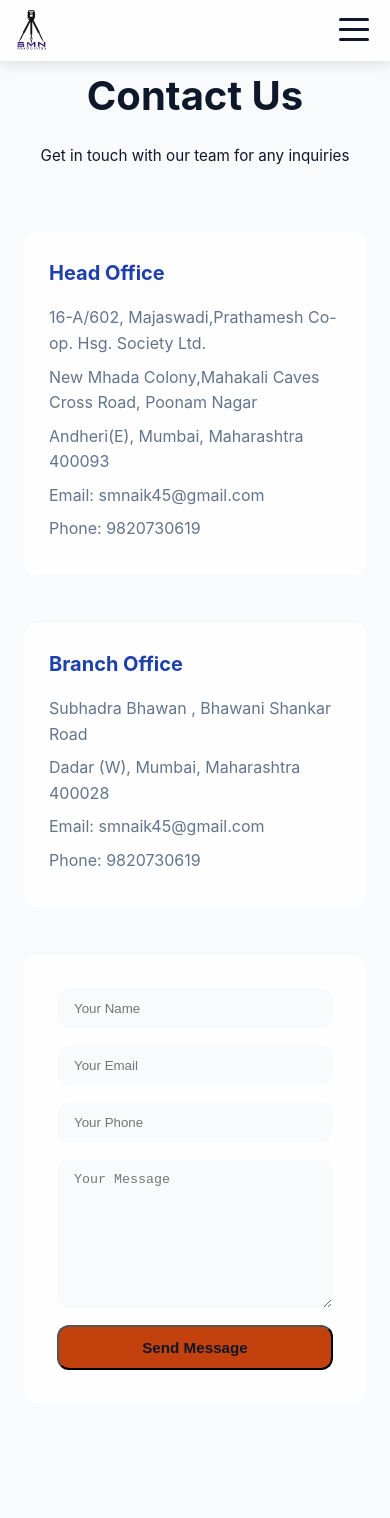
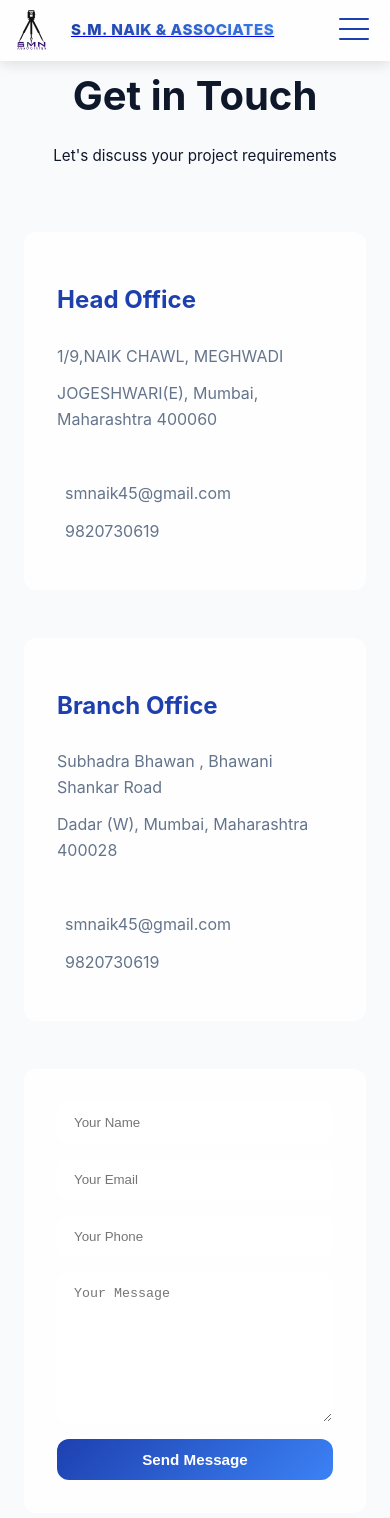
Before and after one commit to s-parkar/company-site, a React (Vite) app: page /contact in a window 390 px wide. Shown: the top 1518 px of the page. Before the commit the page ends 1467 px from the top, so only its background shows below. Built offline with nearby package versions, Linux system fonts and the light colour scheme; what @cloudinary/url-gen would draw is missing.

Commit message:
Added video background, enhanced transitions, and improved project section styling

```diff
--- a/src/App.css
+++ b/src/App.css
@@ -1,5 +1,6 @@
 .contact-section {
   padding: 4rem 0;
+  background: linear-gradient(135deg, rgba(255,255,255,0.1) 0%, rgba(255,255,255,0.05) 100%);
 }
 
 .contact-content {
@@ -17,26 +18,56 @@
 
 .office-location {
   background: var(--glass-bg);
-  padding: 1.5rem;
+  padding: 2rem;
   border-radius: var(--border-radius);
   border: 1px solid var(--glass-border);
   transition: var(--transition);
+  backdrop-filter: blur(10px);
+  -webkit-backdrop-filter: blur(10px);
 }
 
 .office-location:hover {
   transform: translateY(-5px);
   box-shadow: var(--shadow-md);
+  border-color: var(--primary-light);
 }
 
 .office-location h3 {
   color: var(--primary-color);
-  margin-bottom: 1rem;
-  font-size: 1.25rem;
+  margin-bottom: 1.5rem;
+  font-size: 1.5rem;
+  display: flex;
+  align-items: center;
+  gap: 0.5rem;
 }
 
 .office-location p {
   color: var(--text-light);
-  margin-bottom: 0.5rem;
+  margin-bottom: 0.75rem;
+  font-size: 1rem;
+  line-height: 1.6;
+}
+
+.location-icon {
+  font-size: 1.5rem;
+  color: var(--primary-color);
+  margin-bottom: 1rem;
+}
+
+.contact-details {
+  margin-top: 1.5rem;
+  padding-top: 1.5rem;
+  border-top: 1px solid var(--glass-border);
+}
+
+.contact-details p {
+  display: flex;
+  align-items: center;
+  gap: 0.5rem;
+}
+
+.contact-details i {
+  color: var(--primary-color);
 }
 
 .contact-form {
@@ -46,6 +77,8 @@
   padding: 2rem;
   border-radius: var(--border-radius);
   border: 1px solid var(--glass-border);
+  backdrop-filter: blur(10px);
+  -webkit-backdrop-filter: blur(10px);
 }
 
 .contact-form input,
@@ -54,21 +87,47 @@
   padding: 0.75rem 1rem;
   border: 1px solid var(--glass-border);
   border-radius: var(--border-radius);
-  background: var(--background-light);
+  background: rgba(255, 255, 255, 0.05);
   color: var(--text-dark);
   transition: var(--transition);
+  backdrop-filter: blur(5px);
+  -webkit-backdrop-filter: blur(5px);
 }
 
 .contact-form input:focus,
 .contact-form textarea:focus {
   outline: none;
   border-color: var(--primary-light);
-  box-shadow: 0 0 0 2px rgba(59, 130, 246, 0.1);
+  box-shadow: 0 0 15px rgba(59, 130, 246, 0.2);
+  transform: translateY(-2px);
 }
 
 .contact-form textarea {
   min-height: 150px;
   resize: vertical;
+}
+
+.contact-form button {
+  background: var(--gradient-primary);
+  color: var(--white);
+  padding: 0.75rem 1.5rem;
+  border-radius: var(--border-radius);
+  border: none;
+  font-weight: 600;
+  transition: var(--transition);
+  cursor: pointer;
+  backdrop-filter: blur(5px);
+  -webkit-backdrop-filter: blur(5px);
+}
+
+.contact-form button:hover {
+  transform: translateY(-2px);
+  box-shadow: var(--shadow-md);
+}
+
+.contact-form button:disabled {
+  opacity: 0.7;
+  cursor: not-allowed;
 }
 
 @media (max-width: 768px) {
--- a/src/components/Navbar.jsx
+++ b/src/components/Navbar.jsx
@@ -2,6 +2,7 @@ import React, { useState, useEffect } from 'react';
 import { Link, useLocation } from 'react-router-dom';
 import { motion, AnimatePresence } from 'framer-motion';
 import '../styles/hamburger.css';
+import '../styles/navbar.css';
 
 const Navbar = ({ onQuoteClick }) => {
   const [isMenuOpen, setIsMenuOpen] = useState(false);
@@ -25,12 +26,17 @@ const Navbar = ({ onQuoteClick }) => {
     <nav id="navbar">
       <div className="container">
         <Link to="/" className="logo">
+          <motion.div style={{ display: 'flex', alignItems: 'center', gap: '1rem' }}>
             <motion.img
               src="/assets/img/logo.svg"
               alt="S . M . NAIK & ASSOCIATES Logo"
               whileHover={{ scale: 1.05 }}
               transition={{ duration: 0.2 }}
             />
+            <motion.h1 className="company-name">
+              S.M. NAIK & ASSOCIATES
+            </motion.h1>
+          </motion.div>
         </Link>
 
         <motion.div
@@ -58,9 +64,9 @@ const Navbar = ({ onQuoteClick }) => {
               </motion.li>
             ))}
             <motion.li variants={menuItemVariants}>
-              <button onClick={onQuoteClick} className="quote-btn">
+              <Link to="/contact" className="quote-btn">
                 Get a Quote
-              </button>
+              </Link>
             </motion.li>
           </ul>
         </motion.div>
--- a/src/components/WebView.jsx
+++ b/src/components/WebView.jsx
@@ -24,27 +24,53 @@ const WebView = ({ url, title }) => {
         return (
           <section id="contact" className="contact-section">
             <div className="container">
-              <div className="section-header">
-                <h2>Contact Us</h2>
-                <p>Get in touch with our team for any inquiries</p>
-              </div>
+              <motion.div
+                className="section-header"
+                initial={{ opacity: 0, y: -20 }}
+                animate={{ opacity: 1, y: 0 }}
+                transition={{ duration: 0.6 }}
+              >
+                <h2>Get in Touch</h2>
+                <p>Let's discuss your project requirements</p>
+              </motion.div>
               <div className="contact-content">
                 <div className="contact-info">
-                  <div className="office-location">
+                  <motion.div
+                    className="office-location"
+                    whileHover={{ scale: 1.02 }}
+                    initial={{ opacity: 0, x: -20 }}
+                    animate={{ opacity: 1, x: 0 }}
+                    transition={{ duration: 0.4 }}
+                  >
+                    <div className="location-icon">
+                      <i className="fas fa-building"></i>
+                    </div>
                     <h3>Head Office</h3>
-                    <p>16-A/602, Majaswadi,Prathamesh Co-op. Hsg. Society Ltd.</p>
-                    <p>New Mhada Colony,Mahakali Caves Cross Road, Poonam Nagar</p>
-                    <p>Andheri(E), Mumbai, Maharashtra 400093</p>
-                    <p>Email: smnaik45@gmail.com</p>
-                    <p>Phone: 9820730619</p>
-                  </div>
-                  <div className="office-location">
+                    <p>1/9,NAIK CHAWL, MEGHWADI </p>
+                    <p>JOGESHWARI(E), Mumbai, Maharashtra 400060</p>
+                    <div className="contact-details">
+                      <p><i className="fas fa-envelope"></i> smnaik45@gmail.com</p>
+                      <p><i className="fas fa-phone"></i> 9820730619</p>
+                    </div>
+                  </motion.div>
+                  <motion.div
+                    className="office-location"
+                    whileHover={{ scale: 1.02 }}
+                    initial={{ opacity: 0, x: 20 }}
+                    animate={{ opacity: 1, x: 0 }}
+                    transition={{ duration: 0.4, delay: 0.2 }}
+                  >
+                    <div className="location-icon">
+                      <i className="fas fa-map-marker-alt"></i>
+                    </div>
                     <h3>Branch Office</h3>
                     <p>Subhadra Bhawan , Bhawani Shankar Road</p>
                     <p>Dadar (W), Mumbai, Maharashtra 400028</p>
-                    <p>Email: smnaik45@gmail.com</p>
-                    <p>Phone: 9820730619</p>
-                  </div>
+                    <div className="contact-details">
+                      <p><i className="fas fa-envelope"></i> smnaik45@gmail.com</p>
+                      <p><i className="fas fa-phone"></i> 9820730619</p>
+                    </div>
+                  </motion.div>
                 </div>
 
                 <form
--- a/src/styles/hamburger.css
+++ b/src/styles/hamburger.css
@@ -19,14 +19,14 @@
 .hamburger-icon span {
   display: block;
   position: absolute;
-  height: 3px;
+  height: 2px;
   width: 100%;
-  background: var(--text-dark);
-  border-radius: 3px;
+  background: var(--primary-color);
+  border-radius: 2px;
   opacity: 1;
   left: 0;
   transform: rotate(0deg);
-  transition: 0.25s ease-in-out;
+  transition: 0.3s ease-in-out;
 }
 
 .hamburger-icon span:nth-child(1) {
@@ -68,5 +68,23 @@
     display: flex;
     align-items: center;
     justify-content: center;
+    width: 40px;
+    height: 40px;
+    border-radius: 50%;
+    background: rgba(255, 255, 255, 0.1);
+    transition: all 0.3s ease;
+  }
+
+  .hamburger:hover {
+    background: rgba(255, 255, 255, 0.2);
+    transform: scale(1.05);
+  }
+
+  .hamburger.active {
+    background: var(--primary-color);
+  }
+
+  .hamburger.active .hamburger-icon span {
+    background: var(--white);
   }
 }
--- a/src/styles/main.css
+++ b/src/styles/main.css
@@ -219,20 +219,21 @@ body {
     background: var(--glass-bg);
     backdrop-filter: blur(16px);
     -webkit-backdrop-filter: blur(16px);
-    padding: 1rem;
+    padding: 1.5rem;
     border-bottom: 1px solid var(--glass-border);
+    overflow-y: auto;
   }
 
   .nav-links.active {
     display: flex;
     flex-direction: column;
-    animation: slideIn 0.3s ease-out;
+    animation: slideIn 0.4s cubic-bezier(0.25, 0.46, 0.45, 0.94);
   }
 
   @keyframes slideIn {
     from {
       opacity: 0;
-      transform: translateY(-10px);
+      transform: translateY(-20px);
     }
     to {
       opacity: 1;
@@ -243,22 +244,26 @@ body {
   .nav-links ul {
     flex-direction: column;
     width: 100%;
-    gap: 0.75rem;
+    gap: 1rem;
   }
 
   .nav-links li {
     width: 100%;
     text-align: center;
     padding: 0.75rem;
-    background: var(--background-alt);
+    background: rgba(255, 255, 255, 0.05);
     border-radius: var(--border-radius);
+    border: 1px solid var(--glass-border);
     transform: translateX(0);
     transition: all 0.3s ease;
+    backdrop-filter: blur(8px);
+    -webkit-backdrop-filter: blur(8px);
   }
 
   .nav-links li:hover {
     transform: translateX(5px);
     background: var(--primary-light);
+    border-color: var(--primary-color);
   }
 
   .nav-links li:hover a {
@@ -271,9 +276,12 @@ body {
 
   .quote-btn {
     width: 100%;
-    margin-top: 1rem;
-    padding: 0.75rem;
+    margin-top: 1.5rem;
+    padding: 0.85rem;
     text-align: center;
+    font-weight: 600;
+    letter-spacing: 0.5px;
+    box-shadow: var(--shadow-md);
   }
 }
 
--- /dev/null
+++ b/src/styles/navbar.css
@@ -0,0 +1,51 @@
+/* Navbar Styles */
+.company-name {
+  font-size: clamp(1.1rem, 2vw, 1.5rem);
+  font-weight: 800;
+  background: linear-gradient(135deg, var(--primary-color), var(--primary-light));
+  -webkit-background-clip: text;
+  background-clip: text;
+  color: transparent;
+  margin: 0;
+  letter-spacing: 0.5px;
+  font-family: 'Inter', system-ui, -apple-system, sans-serif;
+  text-transform: uppercase;
+  transition: all 0.3s ease;
+  text-shadow: 0 2px 4px rgba(0, 0, 0, 0.1);
+}
+
+/* Add subtle animation to the logo */
+.logo {
+  position: relative;
+  transition: all 0.3s ease;
+}
+
+.logo:hover {
+  transform: translateY(-2px);
+}
+
+/* Responsive styles */
+@media (max-width: 992px) {
+  .company-name {
+    font-size: 1.2rem;
+  }
+}
+
+@media (max-width: 768px) {
+  .company-name {
+    font-size: 1rem;
+    line-height: 1.2;
+    white-space: normal;
+    word-wrap: break-word;
+  }
+}
+
+@media (max-width: 576px) {
+  .company-name {
+    font-size: 0.95rem;
+    line-height: 1.2;
+    white-space: normal;
+    word-wrap: break-word;
+    margin-left: 0.5rem;
+  }
+}
```
Lines whose indentation alone changed are shown as unchanged.
